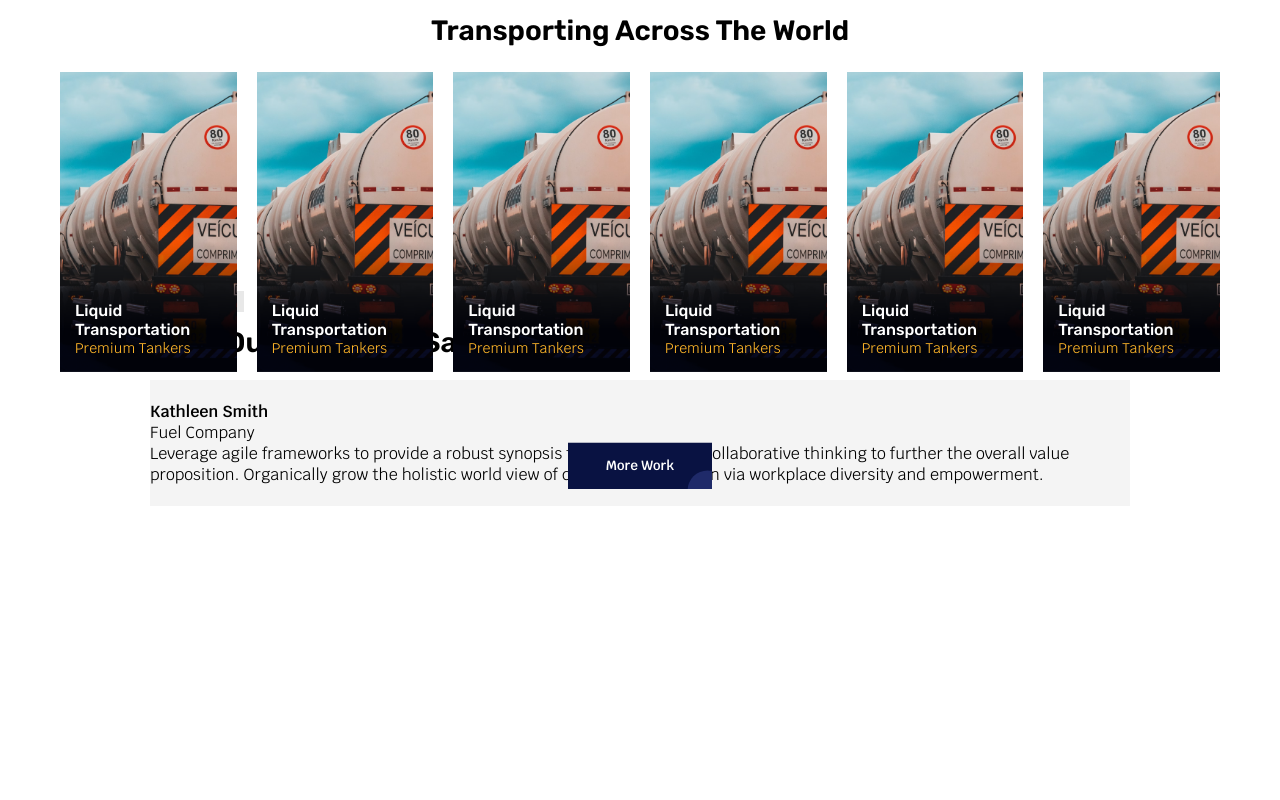
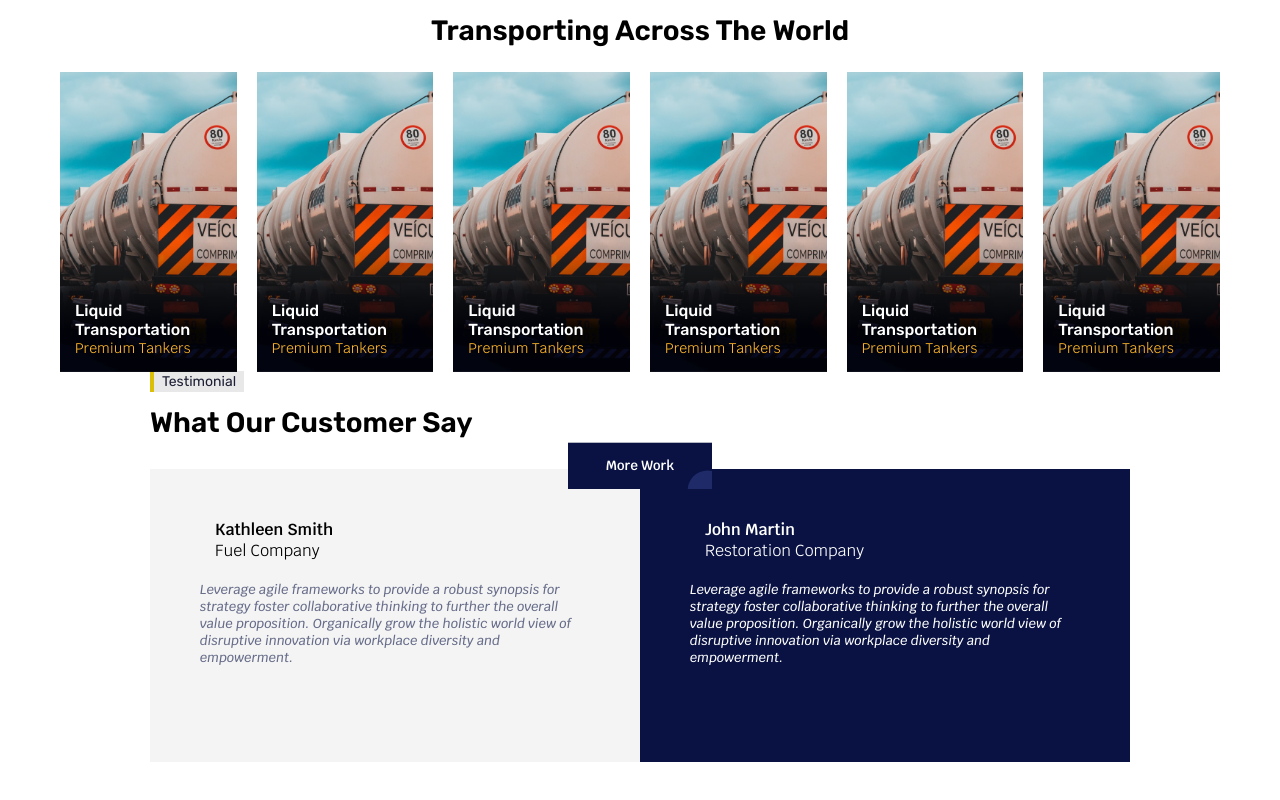
Before and after one commit to sapayevf/transit-flow, a plain HTML site: page index.html in a window 1280 px wide. Shown: the part 2964-3764 px from the top of the page. Before the commit the page ends 3596 px from the top, so only its background shows below. Drawn offline with Linux system fonts and the light colour scheme.

Commit message:
Update style.css
s5 added

```diff
--- a/styles/style.css
+++ b/styles/style.css
@@ -328,3 +328,39 @@ h2 {
     width: 100%;
     z-index: -1;
 }
+
+.section-5 {
+    margin:80px 0;
+}
+
+.s5-title {
+    display: flex;
+    justify-content: space-between;
+    margin-bottom: 30px;
+}
+
+.s5-cards {
+    display: flex;
+    align-items: center;
+}
+
+.s5-card {
+    width: 50%;
+    padding: 50px;
+    background-color: #091242;
+}
+
+.s5-card-title-img {
+    display: flex;
+    align-items: center;
+    gap: 15px;
+    margin-bottom: 20px;
+}
+
+.s5-text {
+    font-family: "Krub Italic";
+    font-weight: 500;
+    color: #666C89;
+    font-size: 13px;
+    margin-bottom: 25px;
+}
```
